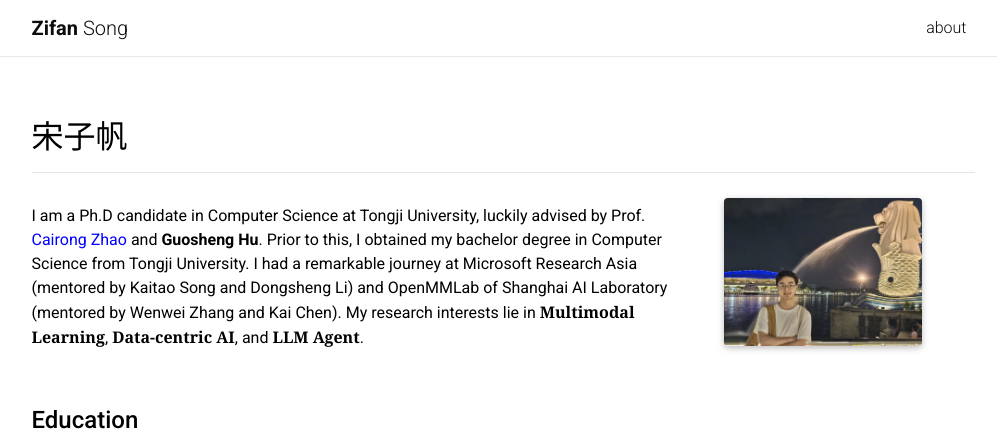
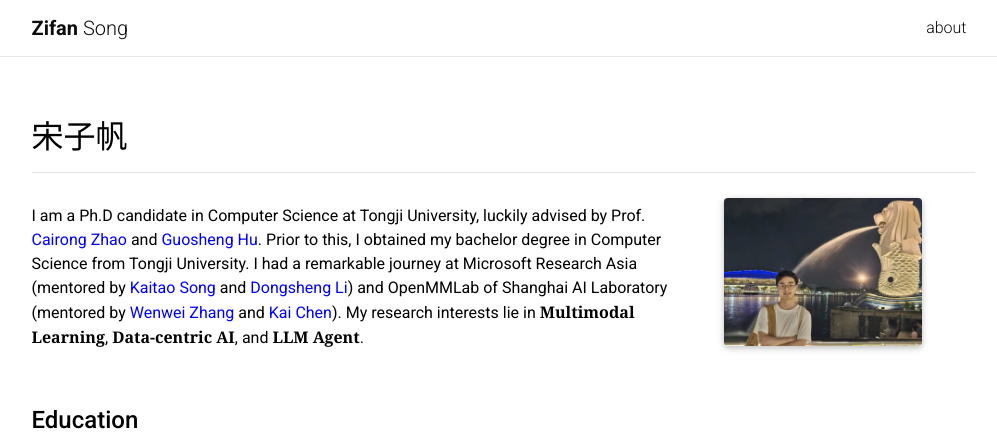
Before and after one commit to MatCaviar/MatCaviar.github.io, a Jekyll site: the page built from _pages/MatCaivar.md, in a window 1280 px wide and 900 px high, cut to the strip 0-443 px from the top of the window. Shown: the whole strip, without its empty margins (137-1134 px from the left). Built offline with Jekyll 4.4.1, drawn with Linux system fonts in a browser that asks for light colours; nearby versions of some CDN libraries; a style sheet for code colours, icons or effects is not loaded.

Commit message:
Update MatCaivar.md

```diff
--- a/_pages/MatCaivar.md
+++ b/_pages/MatCaivar.md
@@ -22,7 +22,7 @@ social: false  # includes social icons at the bottom of the page
 ## <B>宋子帆</B>
 <hr />
 <p style="margin-bottom:0.8cm; margin-left: 0.5cm"> </p>
-<B>I am a Ph.D candidate in Computer Science at Tongji University, luckily advised by Prof. [<font color="Blue">Cairong Zhao</font>](https://vill-lab.github.io/){:target="_blank"} and [**<font><B>Guosheng Hu</B></font>**](https://huguosheng.github.io/){:target="_blank"}. Prior to this, I obtained my bachelor degree in Computer Science from Tongji University. I had a remarkable journey at Microsoft Research Asia (mentored by Kaitao Song and Dongsheng Li) and OpenMMLab of Shanghai AI Laboratory (mentored by Wenwei Zhang and Kai Chen). My research interests lie in **<font face="Georgia" color="Black"><B>Multimodal Learning</B></font>**, **<font face="Georgia" color="Black"><B>Data-centric AI</B></font>**, and **<font face="Georgia" color="Black"><B>LLM Agent</B></font>**.</B>
+<B>I am a Ph.D candidate in Computer Science at Tongji University, luckily advised by Prof. [<font color="Blue">Cairong Zhao</font>](https://vill-lab.github.io/){:target="_blank"} and [<font color="Blue">Guosheng Hu</font>](https://huguosheng.github.io/){:target="_blank"}. Prior to this, I obtained my bachelor degree in Computer Science from Tongji University. I had a remarkable journey at Microsoft Research Asia (mentored by [<font color="Blue">Kaitao Song</font>](https://scholar.google.com/citations?hl=zh-CN&user=LLk9dR8AAAAJ) and [<font color="Blue">Dongsheng Li</font>](http://recmind.cn/)) and OpenMMLab of Shanghai AI Laboratory (mentored by [<font color="Blue">Wenwei Zhang</font>](https://scholar.google.com/citations?hl=zh-CN&user=QDXADSEAAAAJ) and [<font color="Blue">Kai Chen</font>](https://chenkai.site/)). My research interests lie in **<font face="Georgia" color="Black"><B>Multimodal Learning</B></font>**, **<font face="Georgia" color="Black"><B>Data-centric AI</B></font>**, and **<font face="Georgia" color="Black"><B>LLM Agent</B></font>**.</B>
 
 <br>
 
```
